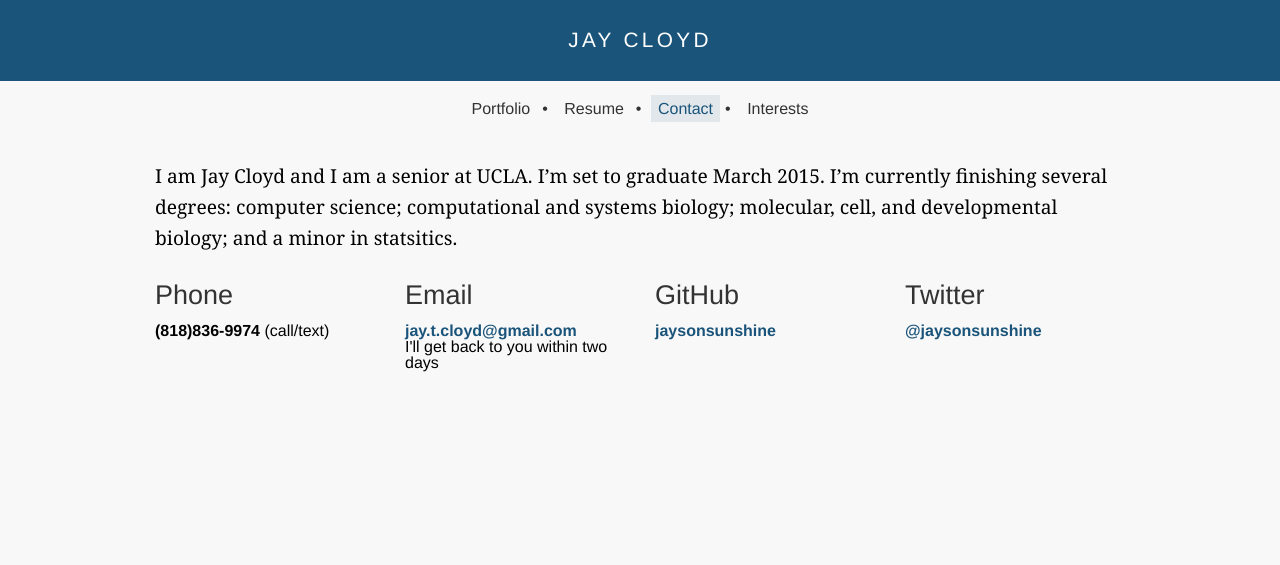
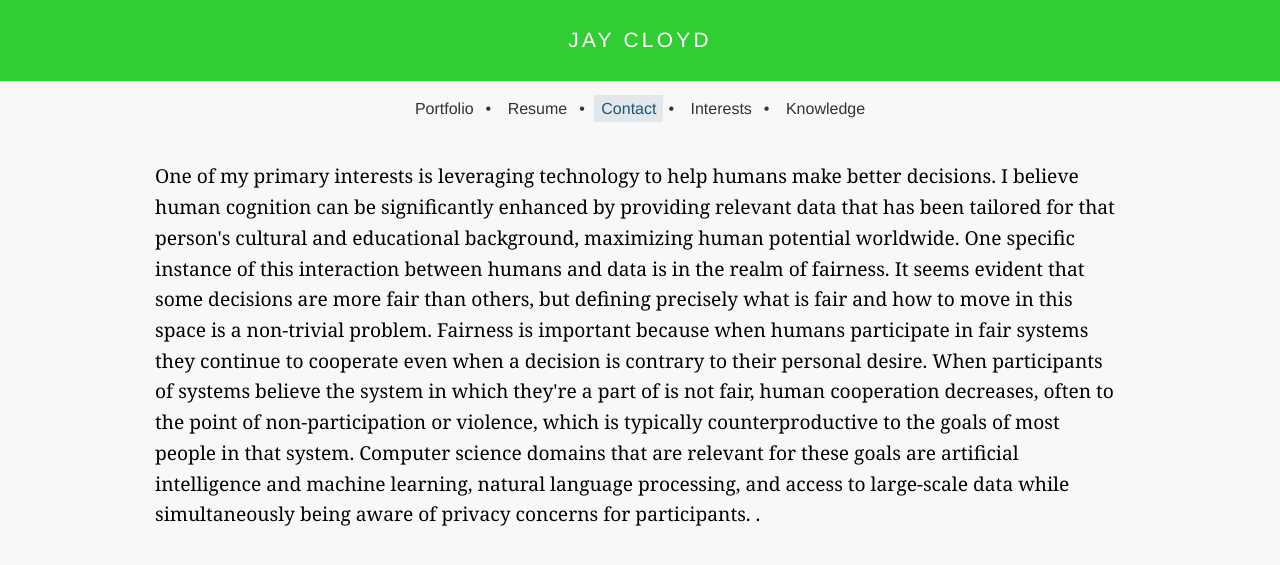
Before and after one commit to JaysonSunshine/JaysonSunshine.github.io, a Jekyll site: the page built from contact.html, in a window 1280 px wide. Shown: the top 565 px of the page. Built offline with Jekyll 4.4.1, drawn with Linux system fonts in a browser that asks for light colours.

Commit message:
New Stuff

```diff
--- a/_includes/header.html
+++ b/_includes/header.html
@@ -19,7 +19,8 @@
             <li {% if page.slug == "portfolio" %}class="active"{% endif %}><a href="{{ site.url }}">Portfolio</a></li>
             <li {% if page.slug == "resume" %}class="active"{% endif %}><a href="{{ site.url }}/resume.pdf">Resume</a></li>
             <li {% if page.slug == "contact" %}class="active"{% endif %}><a href="{{ site.url }}/contact">Contact</a></li>
-            <li {% if page.slug == "etc" %}class="active"{% endif %}><a href="{{ site.url }}/interests">Interests</a></li>
+            <li {% if page.slug == "interests" %}class="active"{% endif %}><a href="{{ site.url }}/interests">Interests</a></li>
+            <li {% if page.slug == "knowledge" %}class="active"{% endif %}><a href="{{ site.url }}/knowledge">Knowledge</a></li>
         </ul>
     </nav>
     <div style="display:block;clear:both"></div>
--- a/contact.html
+++ b/contact.html
@@ -5,24 +5,6 @@ layout: empty
 ---
 <div class="row">
     <div class="small-12 columns">
-        <p>I am Jay Cloyd and I am a senior at UCLA. I’m set to graduate March 2015. I’m currently finishing several degrees: computer science; computational and systems biology; molecular, cell, and developmental biology; and a minor in statsitics.</p>
+        <p>One of my primary interests is leveraging technology to help humans make better decisions. I believe human cognition can be significantly enhanced by providing relevant data that has been tailored for that person's cultural and educational background, maximizing human potential worldwide. One specific instance of this interaction between humans and data is in the realm of fairness. It seems evident that some decisions are more fair than others, but defining precisely what is fair and how to move in this space is a non-trivial problem. Fairness is important because when humans participate in fair systems they continue to cooperate even when a decision is contrary to their personal desire. When participants of systems believe the system in which they're a part of is not fair, human cooperation decreases, often to the point of non-participation or violence, which is typically counterproductive to the goals of most people in that system. Computer science domains that are relevant for these goals are artificial intelligence and machine learning, natural language processing, and access to large-scale data while simultaneously being aware of privacy concerns for participants. .</p>
     </div><!-- /12 -->
 </div><!-- /row -->
-<div class="row">
-    <div class="small-12 medium-3 columns">
-        <h3>Phone</h3>
-        <strong>(818)836-9974</strong> (call/text)
-    </div><!-- /4 -->
-    <div class="small-12 medium-3 columns">
-        <h3>Email</h3>
-        <strong><a href="mailto:jay.t.cloyd@gmail.com">jay.t.cloyd@gmail.com</a></strong><br />I'll get back to you within two days
-    </div><!-- /4 -->
-    <div class="small-12 medium-3 columns">
-        <h3>GitHub</h3>
-        <strong><a href="http://github.com/jaysonsunshine">jaysonsunshine</a></strong>
-    </div><!-- /4 -->
-    <div class="small-12 medium-3 columns">
-        <h3>Twitter</h3>
-        <strong><a href="http://twitter.com/jaysonsunshine">@jaysonsunshine</a></strong>
-    </div><!-- /4 -->
-</div>
--- a/css/app.css
+++ b/css/app.css
@@ -8,7 +8,7 @@ p {
 }
 
 header {
-    background-color: #1a547a;
+    background-color: #32cd32;
     padding: 30px 0;
     color: white;
     text-align:center;
--- a/index.html
+++ b/index.html
@@ -5,14 +5,15 @@ layout: empty
 ---
 <div class="row">
     <div class="small-12 columns">
-        <p>knowledge of computer science, statistical modeling, data mining, and machine learning</p>
+        <p>Data scientist and software developer leveraging knowledge of computer science, statistical modeling, data mining, and machine learning to assist human decision making.</p>
         <p>Check out my portfolio below, my <a href="https://github.com/jaysonsunshine/">GitHub</a>, or my <a href="{{ site.url }}/resume.pdf">résumé</a> to learn more.</p>
-        <p>This site is a fork of <a href="https://github.com/blutz/">ByronLutz</a>
+        <p>This site is a fork of <a href="https://blutz.github.io">ByronLutz</a>
     </div><!-- /12 -->
 </div><!-- /row -->
 
 <div class="row">
     <h3>More projects</h3>
     <ul>
+ 		<li><strong><a href="https://jaysonsunshine.wordpress.com/2015/01/03/the-need-to-supplement-human-consensus-with-quantitative-analysis/">Supplement Human Decision Making</a></strong> :A few short thoughts on leveraging data science and computation in general to assist in human decision making regarding policies of communities.</li>
     </ul>
 </div><!-- /row -->
```
Also changed, not shown: Basic Linux Commands.txt (added, +135 -0 lines), interests.html (added, +10 -0 lines), knowledge.html (added, +106 -0 lines), README.md.
